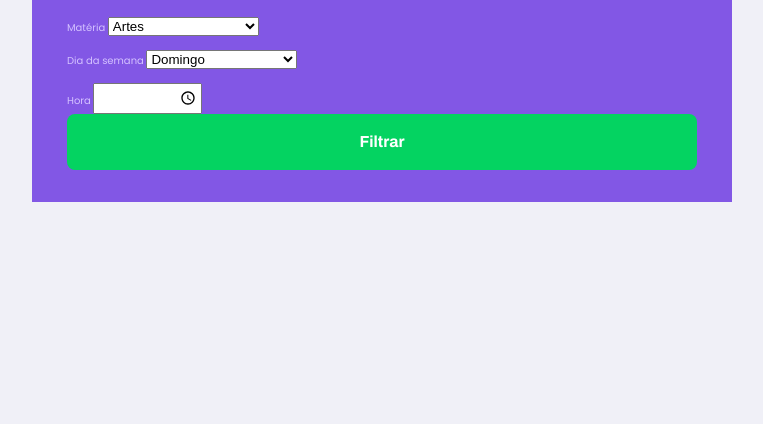
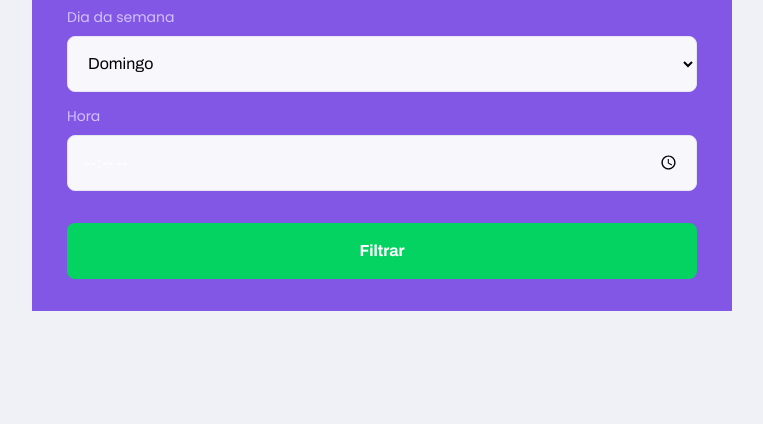
Before and after one commit to Treguas/Next-Level-Week-2, a plain HTML site: page study.html in a window 1280 px wide. Shown: the part 376-800 px from the top of the page, without its empty margins (258-1021 px from the left). Drawn offline with Linux system fonts and the light colour scheme.

Commit message:
edited css pageLanding

```diff
--- a/css/page-study.css
+++ b/css/page-study.css
@@ -64,5 +64,46 @@
     border-radius: .8rem;
     cursor: pointer;
     font: 700 1.6rem Archivo;
+    display: flex;
+    align-items: center;
+    justify-content: center;
+    transition: background 0.2s;
+    margin-top: 3.2rem;
+}
 
+#search-teachers button:hover {
+    background: var(--color-secondary-dark);
 }
+
+.select-block label,
+.input-block label {
+    font-size: 1.4rem;
+    color: var(--color-text-complement);
+}
+
+.input-block input,
+.select-block select {
+    width: 100%;
+    height: 5.6rem;
+    margin-top: 0.8rem;
+    border-radius: 0.8rem;
+    background: var(--color-input-background);
+    border: 1px solid var(--color-line-in-white);
+    outline: 0;
+    padding: 0 1.6rem;
+    font: 1.6rem Archivo;
+}
+
+.input-block {
+    position: relative;
+}
+
+.input-block:focus-within::after {
+    content: "";
+    width: calc(100% - 3.2rem);
+    height: 2px;
+    background: var(--color-primary-light);
+    position: absolute;
+    left: 1.6rem;
+    bottom: 0;
+}
```
